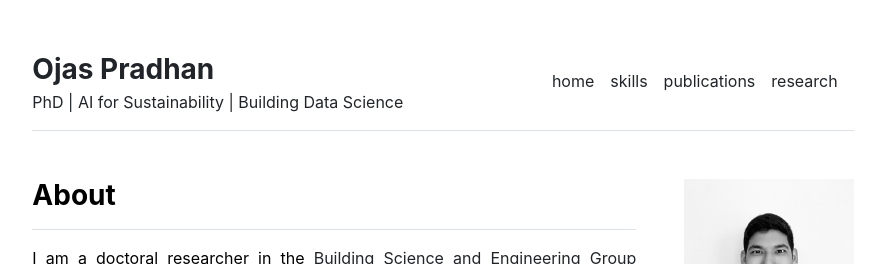
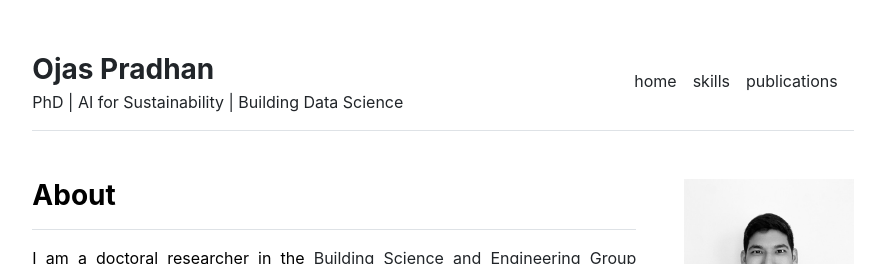
Before and after one commit to pradhanojas/pradhanojas.github.io, a Jekyll site: the page built from index.md, in a window 1280 px wide. Shown: the top 264 px of the page, without its empty margins (197-1083 px from the left). Built offline with Jekyll 4.4.1, drawn with Linux system fonts in a browser that asks for light colours.

Commit message:
Update settings.yml

```diff
--- a/_data/settings.yml
+++ b/_data/settings.yml
@@ -2,7 +2,7 @@ menu:
 - {name: 'home', url: ''}
 - {name: 'skills', url: '/skills'}
 - {name: 'publications', url: '/publications'}
-- {name: 'research', url: '/research'}
+# - {name: 'research', url: '/research'}
 
 courses:
 - {name: 'Vector Calculus', url: 'vector-calculus'}
```
